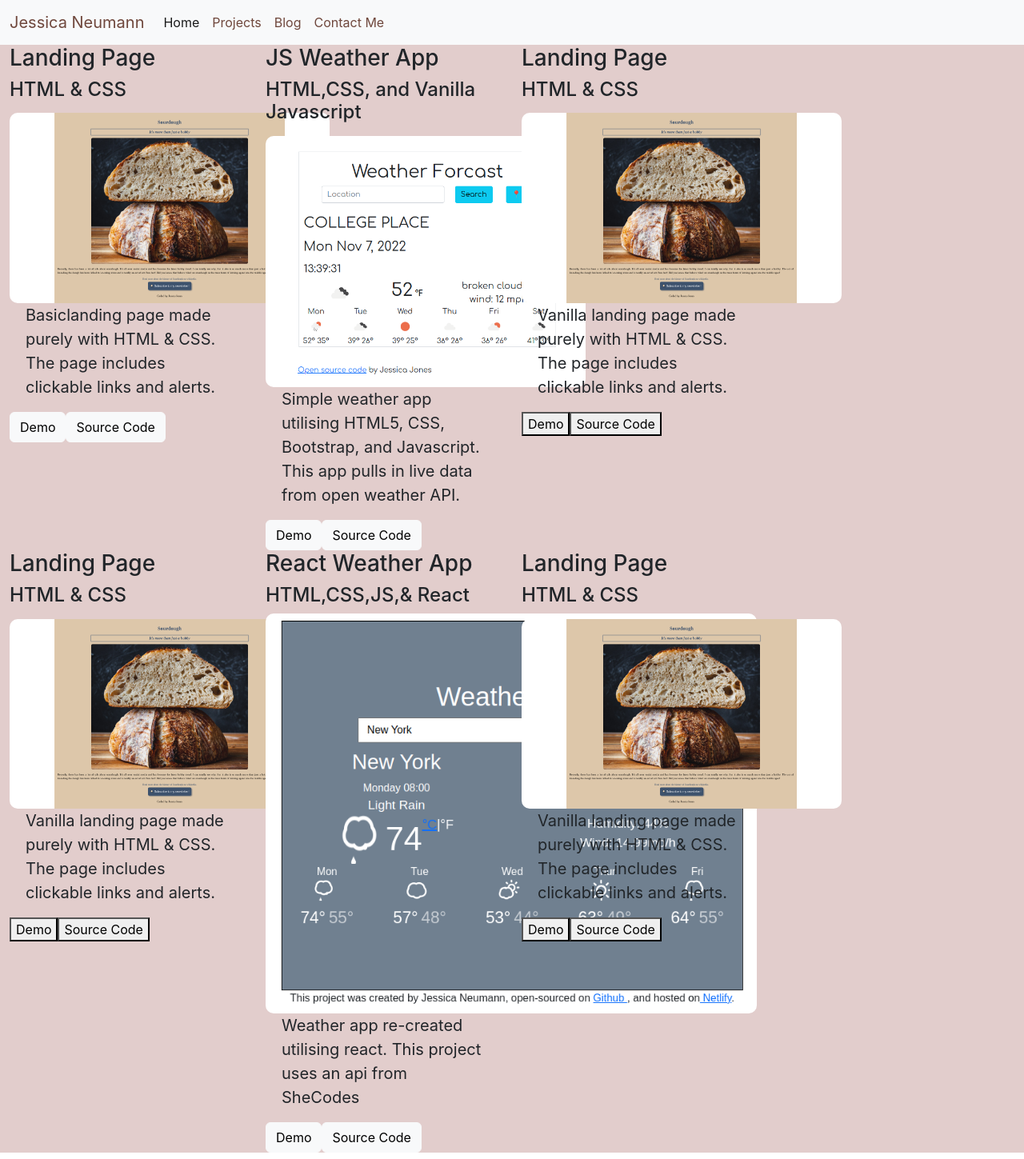
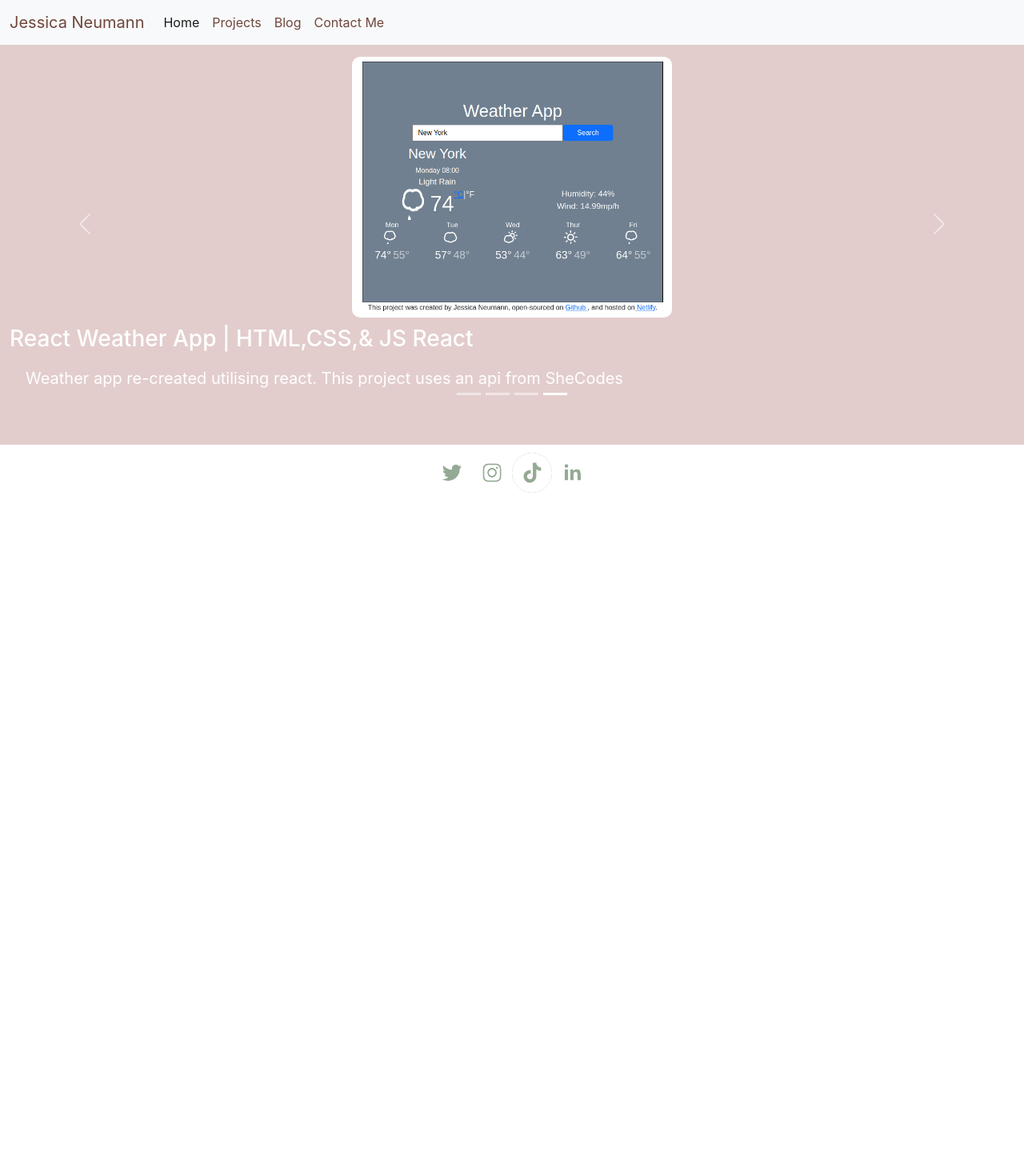
Before and after one commit to enigmajess/professional-portfolio, a React (Create React App) app: page /projects in a window 1280 px wide. Shown: the top 1449 px of the page at 80% size. After the commit the page ends 800 px from the top, so only its background shows below. Built offline with nearby package versions, Linux system fonts and the light colour scheme.

Commit message:
added bootstrap carousel and project photos

```diff
--- a/package.json
+++ b/package.json
@@ -6,8 +6,10 @@
     "@testing-library/jest-dom": "^5.16.5",
     "@testing-library/react": "^13.4.0",
     "@testing-library/user-event": "^13.5.0",
+    "bootstrap": "^5.2.2",
     "react": "^18.2.0",
     "react-alice-carousel": "^2.6.4",
+    "react-bootstrap": "^2.6.0",
     "react-dom": "^18.2.0",
     "react-router-dom": "^6.4.3",
     "react-scripts": "5.0.1",
--- a/src/App.css
+++ b/src/App.css
@@ -7,7 +7,7 @@
 }
 
 .App {
-  max-width:  1510px;
-  max-height: 1884;
+  max-width:  1920px;
+  max-height: 801px;
   margin: 0 auto;
 }
--- a/src/Pages/Home.js
+++ b/src/Pages/Home.js
@@ -7,7 +7,7 @@ export default function Home() {
   return (
     <div className="Container row">
       <div className="col-6  d-flex align-items-center mb-3">
-        <img src={ProfilePic} className="profilePic" />
+        <img src={ProfilePic} className="profilePic" alt="" />
       </div>
       <div className="col-6">
         <Highlights />
--- /dev/null
+++ b/src/Pages/Projects.css
@@ -0,0 +1,8 @@
+h3, p{
+    padding-top: 10px;
+    color: #FFFFFF;
+}
+
+.Projects {
+    height: 500px;
+}
--- a/src/Pages/Projects.js
+++ b/src/Pages/Projects.js
@@ -1,68 +1,152 @@
 import React from "react";
-import SourdoughLandingPage from "../images/SourdoughLandingPage.png";
-import JsWeatherApp from "../images/JsWeatherApp.png";
-import ReactWeatherApp from "../images/ReactWeatherApp.png"
+import ProjectsCarousel from "../ProjectsCarousel";
+
+import "./Projects.css";
 
 const Projects = () => {
   return (
     <div className="Projects">
-            <div className="row">
-                <div className="col-3">
-                    <h3>Landing Page</h3>
-                    <h4>HTML & CSS</h4>
-                    <img src={SourdoughLandingPage} className="SourdoughLandingPage" alt=""/>
-                    <p>Basiclanding page made purely with HTML & CSS. The page includes clickable links and alerts.</p>
-                    <a href="https://beautiful-dragon-d1a284.netlify.app/cookinglandingpage.html" target="_blank" rel="noreferrer" className="btn btn-light">Demo</a>
-                    <a href="https://github.com/enigmajess/landing-page" target="_blank" rel="noreferrer" className="btn btn-light">Source Code</a>
-
-                </div>
-                <div className="col-3">
+        <ProjectsCarousel />
+      {/* <div className="row">
+        <div className="col-3 card">
+          <div className="card-body">
             <h3>JS Weather App</h3>
             <h4>HTML,CSS, and Vanilla Javascript</h4>
-                    <img src={JsWeatherApp} className="JsWeatherApp" alt=""/>
-                    <p>Simple weather app utilising HTML5, CSS, Bootstrap, and Javascript. This app pulls in live data from open weather API.</p>
-                    <a href="https://angry-hypatia-af036c.netlify.app/" target="_blank" rel="noreferrer" className="btn btn-light">Demo</a>
-                    <a href="https://github.com/enigmajess/weatherapp" target="_blank" rel="noreferrer" className="btn btn-light">Source Code</a>
+            <img
+              src={SourdoughLandingPage}
+              className="SourdoughLandingPage card-img-top"
+              alt=""
+            />
+            <p>
+              Simple weather app utilising HTML5, CSS, Bootstrap, and
+              Javascript. This app pulls in live data from open weather API.
+            </p>
+            <div className="d-flex p-2 justify-content-evenly">
+              <a
+                href="https://beautiful-dragon-d1a284.netlify.app/cookinglandingpage.html"
+                target="_blank"
+                rel="noreferrer"
+                className="btn btn-light"
+              >
+                Demo
+              </a>
+              <a
+                href="https://github.com/enigmajess/weatherapp"
+                target="_blank"
+                rel="noreferrer"
+                className="btn btn-light"
+              >
+                Source Code
+              </a>
             </div>
-                <div className="col-3">
-                    <h3>Landing Page</h3>
-                    <h4>HTML & CSS</h4>
-                    <img src={SourdoughLandingPage} className="SourdoughLandingPage" alt=""/>
-                    <p>Vanilla landing page made purely with HTML & CSS. The page includes clickable links and alerts.</p>
-                    <button>Demo</button>
-                    <button>Source Code</button>
+          </div>
         </div>
 
+        <div className="col-3 card">
+          <div className="card-body">
+            <h3>JS Weather App</h3>
+            <h4>HTML,CSS, and Vanilla Javascript</h4>
+            <img
+              src={JsWeatherApp}
+              className="JsWeatherApp card-img-top"
+              alt=""
+            />
+            <p className="card-text">
+              Simple weather app utilising HTML5, CSS, Bootstrap, and
+              Javascript. This app pulls in live data from open weather API.
+            </p>
+            <div className="d-flex p-2 justify-content-evenly">
+              <a
+                href="https://angry-hypatia-af036c.netlify.app/"
+                target="_blank"
+                rel="noreferrer"
+                className="btn btn-light"
+              >
+                Demo
+              </a>
+              <a
+                href="https://github.com/enigmajess/landing-page"
+                target="_blank"
+                rel="noreferrer"
+                className="btn btn-light"
+              >
+                Source Code
+              </a>
+            </div>
+          </div>
+        </div>
       </div>
       <div className="row">
-                <div className="col-3">
-                    <h3>Landing Page</h3>
-                    <h4>HTML & CSS</h4>
-                    <img src={SourdoughLandingPage} className="SourdoughLandingPage" alt=""/>
-                    <p>Vanilla landing page made purely with HTML & CSS. The page includes clickable links and alerts.</p>
-                    <button>Demo</button>
-                    <button>Source Code</button>
-                </div>
-                <div className="col-3">
-                    <h3>React Weather App</h3>
-                    <h4>HTML,CSS,JS,& React</h4>
-                    <img src={ReactWeatherApp} className="React Weather App" alt=""/>
-                    <p>Weather app re-created utilising react. This project uses an api from SheCodes</p>
-                    <a href="https://scintillating-gumption-2d9268.netlify.app/" target="_blank" rel="noreferrer" className="btn btn-light">Demo</a>
-                    <a href="https://github.com/enigmajess/weather-react" target="_blank" rel="noreferrer" className="btn btn-light">Source Code</a>
-                </div>
-                <div className="col-3">
-                    <h3>Landing Page</h3>
-                    <h4>HTML & CSS</h4>
-                    <img src={SourdoughLandingPage} className="SourdoughLandingPage" alt=""/>
-                    <p>Vanilla landing page made purely with HTML & CSS. The page includes clickable links and alerts.</p>
-                    <button>Demo</button>
-                    <button>Source Code</button>
-                </div>
-
+        <div className="col-3 card">
+          <div className="card-body">
+            <h3>React Dictionary</h3>
+            <h4>HTML,CSS, & JS React</h4>
+            <img
+              src={ReactDictionary}
+              className="ReactDictionary card-img-top"
+              alt=""
+            />
+            <p className="card-text">
+              Dictionary app created with react. This dictionary gives phonetic
+              sound examples, different definitions, synonyms, sentence
+              examples, and photos.{" "}
+            </p>
+            <div className="d-flex p-2 justify-content-evenly">
+              <a
+                href="https://visionary-granita-bf948b.netlify.app/"
+                target="_blank"
+                rel="noreferrer"
+                className="btn btn-light d-flex p-2"
+              >
+                Demo
+              </a>
+              <a
+                href="https://github.com/enigmajess/react-dictionary"
+                target="_blank"
+                rel="noreferrer"
+                className="btn btn-light d-flex p-2"
+              >
+                Source Code
+              </a>
             </div>
           </div>
-    )
-}
+        </div>
+        <div className="col-3 card">
+          <div className="card-body">
+            <h3>React Weather App</h3>
+            <h4>HTML,CSS,& JS React</h4>
+            <img
+              src={ReactWeatherApp}
+              className="ReactWeatherApp card-img-top"
+              alt=""
+            />
+            <p className="card-text">
+              Weather app re-created utilising react. This project uses an api
+              from SheCodes
+            </p>
+            <div className="d-flex p-2 justify-content-evenly">
+              <a
+                href="https://scintillating-gumption-2d9268.netlify.app/"
+                target="_blank"
+                rel="noreferrer"
+                className="btn btn-light d-flex p-2"
+              >
+                Demo
+              </a>
+              <a
+                href="https://github.com/enigmajess/weather-react"
+                target="_blank"
+                rel="noreferrer"
+                className="btn btn-light d-flex p-2"
+              >
+                Source Code
+              </a>
+            </div>
+          </div>
+        </div>
+      </div> */}
+    </div>
+  );
+};
 
 export default Projects;
--- /dev/null
+++ b/src/ProjectsCarousel.css
@@ -0,0 +1,5 @@
+
+.carousel-indicators {
+    margin: 0;
+    padding-top: 40px;
+}
--- /dev/null
+++ b/src/ProjectsCarousel.js
@@ -0,0 +1,68 @@
+import React from "react";
+import Carousel from "react-bootstrap/Carousel";
+import SourdoughLandingPage from "./images/SourdoughLandingPage.png";
+import JsWeatherApp from "./images/JsWeatherApp.png";
+import ReactWeatherApp from "./images/ReactWeatherApp.png";
+import ReactDictionary from "./images/ReactDictionary.png";
+import "./ProjectsCarousel.css";
+
+function ProjectsCarousel() {
+  return (
+    <Carousel>
+      <Carousel.Item interval={1000}>
+        <img
+          src={SourdoughLandingPage}
+          className="SourdoughLandingPage d-block w-100 h-400"
+          alt=" "
+        />
+        <h3>SourdoughLandingPage | HTML,CSS, and Vanilla Javascript</h3>
+        <p>
+          Vanilla landing page made purely with HTML & CSS. The page includes
+          clickable links and alerts.
+        </p>
+      </Carousel.Item>
+      <Carousel.Item interval={500}>
+        <img
+          src={JsWeatherApp}
+          className="JsWeatherApp d-block w-100 h-400"
+          alt=" "
+        />
+
+        <h3>JS Weather App | HTML,CSS, and Vanilla Javascript </h3>
+        <p>
+          Simple weather app utilising HTML5, CSS, Bootstrap, and Javascript.
+          This app pulls in live data from open weather API.
+        </p>
+      </Carousel.Item>
+      <Carousel.Item interval={500}>
+        <img
+          src={ReactDictionary}
+          className="ReactDictionary d-block w-100 h-400"
+          alt=" "
+        />
+
+        <h3>React Dictionary | HTML,CSS, & JS React</h3>
+        <p>
+          Dictionary app created with react. This dictionary gives phonetic
+          sound examples, different definitions, synonyms, sentence examples,
+          and photos.
+        </p>
+      </Carousel.Item>
+      <Carousel.Item>
+        <img
+          src={ReactWeatherApp}
+          className="ReactWeatherApp d-block w-100 h-400"
+          alt=" "
+        />
+
+        <h3>React Weather App | HTML,CSS,& JS React </h3>
+        <p>
+          Weather app re-created utilising react. This project uses an api from
+          SheCodes
+        </p>
+      </Carousel.Item>
+    </Carousel>
+  );
+}
+
+export default ProjectsCarousel;
```
Also changed, not shown: src/images/ReactDictionary.png (added), 1 other file (tests, documents, lock files or other folders). Lines whose indentation alone changed are shown as unchanged.
